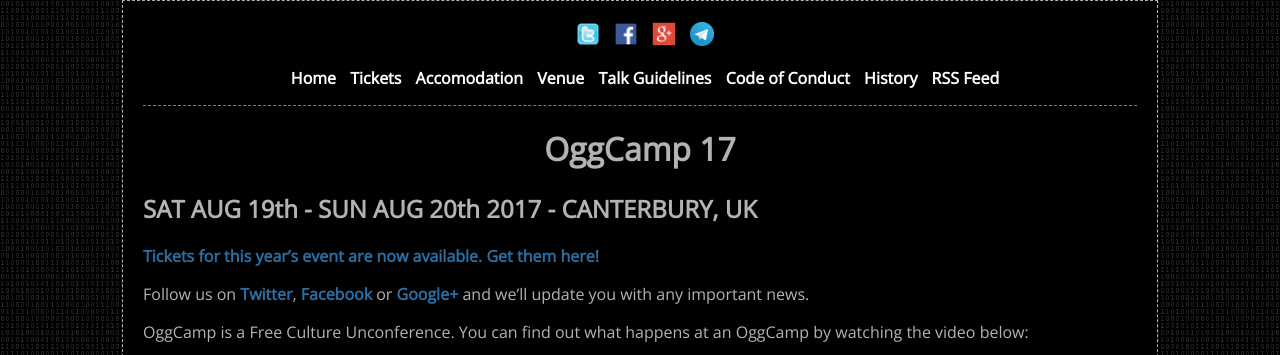
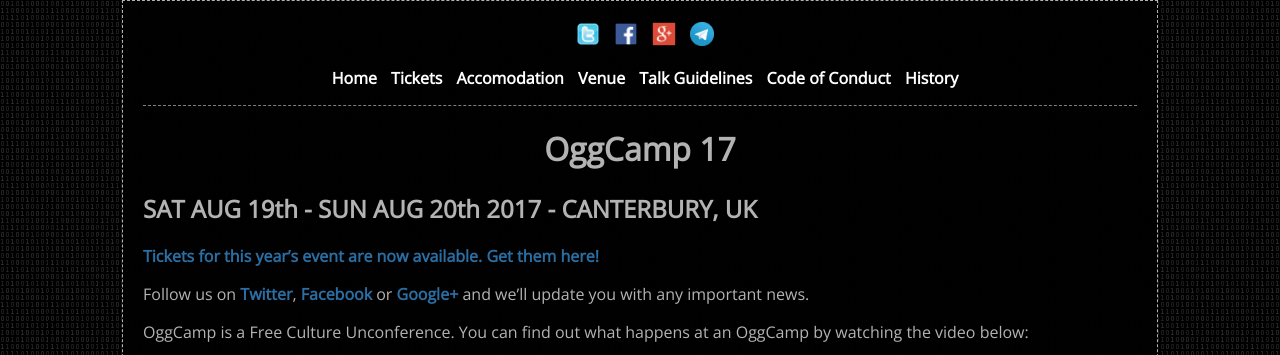
Before and after one commit to thearduinoguy/oggcamp.github.io, a Jekyll site: the page built from index.md, in a window 1280 px wide, cut to the strip 0-355 px from the top of the page. Built offline with Jekyll 4.4.1, drawn with Linux system fonts in a browser that asks for light colours.

Commit message:
Oops, no RSS at the mo

```diff
--- a/_includes/nav.html
+++ b/_includes/nav.html
@@ -21,6 +21,5 @@
 		<li><a href="{{ site.github.url }}{{ site.baseurl }}/guidelines">Talk Guidelines</a></li>
 		<li><a href="{{ site.github.url }}{{ site.baseurl }}/code-of-conduct">Code of Conduct</a></li>
 		<li><a href="{{ site.github.url }}{{ site.baseurl }}/history">History</a></li>
-		<li><a href="{{ site.github.url }}{{ site.baseurl }}/rss.xml">RSS Feed</a></li>
 	</ul>
 </nav>
```
